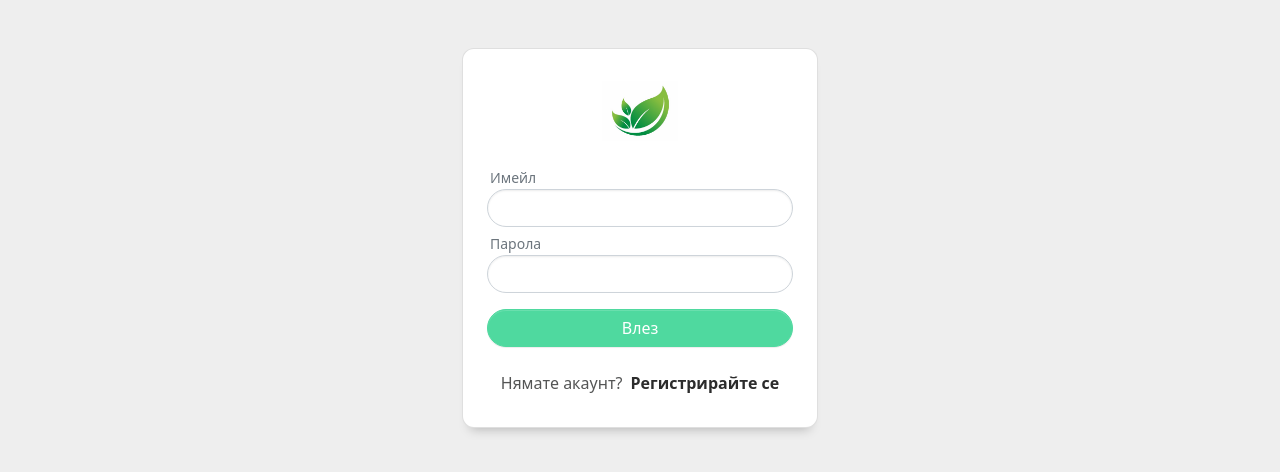
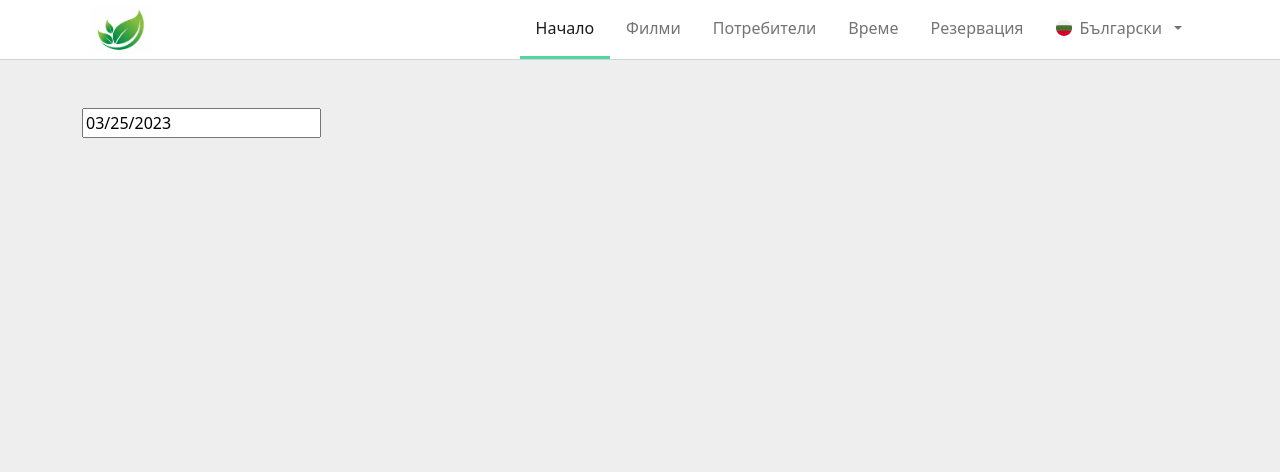
Before and after one commit to AlexanderPPetrov/react-2023-spa-master, a React (Create React App) app: page / in a window 1280 px wide. Before the commit this address led to /login. Shown: the top 472 px of the page. Built offline with nearby package versions, Linux system fonts and the light colour scheme.

Commit message:
added example

```diff
--- a/package.json
+++ b/package.json
@@ -10,9 +10,11 @@
     "bootstrap": "^5.1.3",
     "chart.js": "^4.2.1",
     "formik": "^2.2.9",
+    "moment": "^2.29.4",
     "react": "^17.0.2",
     "react-bootstrap": "^2.1.1",
     "react-chartjs-2": "^5.2.0",
+    "react-datepicker": "^4.11.0",
     "react-device-detect": "^2.2.3",
     "react-dom": "^17.0.2",
     "react-i18next": "^12.2.0",
--- a/src/AppRouter.js
+++ b/src/AppRouter.js
@@ -14,13 +14,13 @@ function AppRouter() {
       <BrowserRouter>
         <Routes>
             <Route path="/" element={<ProtectedRoute/>}>
-              <Route index element={<HomePage />} />
+              <Route index element={<BookingPage />} />
               <Route path="movies" element={<MoviesPage />} />
               <Route path="login" element={<LoginPage />} />
               <Route path="users" element={<UsersPage />} />
               <Route path="admin" element={<div />} />
               <Route path="weather" element={<WeatherPage />} />
-              <Route path="booking" element={<BookingPage />} />
+              <Route path="booking" element={<HomePage />} />
             </Route>
         </Routes>
       </BrowserRouter>
--- a/src/ProtectedRoute.js
+++ b/src/ProtectedRoute.js
@@ -29,13 +29,13 @@ const ProtectedRoute = () => {
     }
 
     return <>
-     {/* {!isLoginRoute() && <AppNavbar/>} */}
-     {/* <Outlet /> */}
-        {!isLoginRoute() && <AppNavbar/>}
+     {!isLoginRoute() && <AppNavbar/>}
+     <Outlet />
+        {/* {!isLoginRoute() && <AppNavbar/>}
         <main className="flex-shrink-0">
             { getRoute()}
         </main>
-        {!isLoginRoute() && <AppFooter/>}
+        {!isLoginRoute() && <AppFooter/>} */}
     </>
 }
 
--- a/src/components/Workstation.js
+++ b/src/components/Workstation.js
@@ -1,13 +1,13 @@
 
-function Workstation({isLeft, workstation}) {
+function Workstation({isLeft, user, onBook}) {
 
     return <div className={`place ${isLeft ? 'left' : 'right'}`}>
     <div className="workstation d-flex align-items-center">
         <div className="chair"></div>
-        <div className="desk d-flex align-items-center justify-content-center">
-            <div className={`d-flex align-items-center justify-content-center user-placeholder ${workstation?.user ? 'occupied' : ''}`}>
-                {workstation?.user && <div className="user-abbreviation ">
-                    {workstation?.user}
+        <div onClick={()=> onBook()} className="desk d-flex align-items-center justify-content-center">
+            <div className={`d-flex align-items-center justify-content-center user-placeholder ${user ? 'occupied' : ''}`}>
+                {user && <div className="user-abbreviation ">
+                    {user}
                 </div>}
             </div>
         </div>
--- a/src/pages/BookingPage.js
+++ b/src/pages/BookingPage.js
@@ -1,109 +1,154 @@
 import Workstation from "../components/Workstation"
+import DatePicker from "react-datepicker";
+import "react-datepicker/dist/react-datepicker.css";
+import { useState } from 'react';
+import moment from 'moment';
 
 function BookingPage() {
 
-    const columns = [[
-        {
-            id: 1,
-            user: "",
-        },
-        {
-            id: 2,
-            user: "",
-        },
-        {
-            id: 3,
-            user: "AB",
-        },
-        {
-            id: 4,
-            user: "",
-        },
-        {
-            id: 5,
-            user: "",
-        },
-    ], [
-        {
-            id: 6,
-            user: "",
-        },
-        {
-            id: 7,
-            user: "CD",
-        },
-        {
-            id: 8,
-            user: "",
-        },
-    ]];
 
-    function getWorkStations(column) {
-        return column.map((workstation, index) => {
-            return <Workstation
-                key={workstation.id}
-                isLeft={index % 2 === 0}
-                workstation={workstation}
-            ></Workstation>
+
+
+    const workoutTemplate = {
+        name: "Пилатес",
+        days: [1,3,5],
+        time: [
+            {
+                hour: 9,
+                minutes: 30,
+            },
+            {
+                hour: 10,
+                minutes: 30,
+            },
+            {
+                hour: 11,
+                minutes: 30,
+            }
+        ],
+        freeSpaces: 10,
+    }
+
+
+    const [startDate, setStartDate] = useState(new Date());
+    const [workouts, setWorkouts] = useState([]);
+    const [bookedPlace, setBookedPlace] = useState(null);
+
+
+    const [selectedWorkout, setSelectedWorkout] = useState({});
+
+
+
+    //TODO
+    const confirmBooking = () => {
+        // gather data from
+        // selectedWorkout & bookedPlace & currentUser
+        // save to db, show modal on success with summary data of what happened
+    }
+
+    const selectWorkout = (workoutSelected) => {
+        //Check for existing workout on this date in backend
+        // if it exists setSelectedWorkout from response
+
+        // if it doesnt exist generate from here
+
+        const workout = {
+            workoutTemplate,
+            workoutDate: moment(workoutSelected.date).toDate(),
+            freeSpaces: workoutTemplate.freeSpaces,
+            reservedPlaces: [{
+                user: "PB",
+                bookedPlace: 2
+            }],
+        }
+
+        setSelectedWorkout(workout)
+    }
+
+    const selectDate = (date) => {
+        setStartDate(date)
+        const selectedDate = moment(date)
+        const generatedWorkouts = workoutTemplate.time.map(time => {
+            const generatedDate = selectedDate.hours(time.hour).minutes(time.minutes).format('MMM Do YY HH:mm')
+            return {
+                date: generatedDate
+            }
+        })
+
+        setWorkouts(generatedWorkouts)
+    }
+
+    const getWorkouts = () => {
+
+        return workouts.map( (workout, index) => {
+            return <div className="p-3"
+                onClick={() => selectWorkout(workout)}
+                key={index}>
+                {workout.date}
+            </div>
         })
     }
 
-    function getColumns() {
-        return columns.map((column, index) => {
-            return <div key={index} className="booking-column mx-2">
-                    <div className="d-flex flex-wrap">
-                        {getWorkStations(column)}
-                    </div>
-                </div>
+    function getUser(index) {
+        //Previously reserved spots
+        const existingBooking = selectedWorkout?.reservedPlaces
+        .find(reservedPlace => reservedPlace.bookedPlace === index)
+
+        if(existingBooking) {
+            return existingBooking.user
+        }
+
+        //Reserved by current user spot
+        const isCurrentBooking = index === bookedPlace
+        if(isCurrentBooking) {
+            return "AB"
+        }
+
+        //Free spot
+        return null;
+    }
+
+    function getAvailablePlaces(column) {
+
+        const freeSpaces = Array.from({length:selectedWorkout?.freeSpaces || 0 }, (_, i) => i + 1);
+
+        return freeSpaces.map((freeSpace, index) => {
+            return <Workstation
+                onBook={() => {
+                    if(index === bookedPlace) {
+                        setBookedPlace(null)
+                    } else {
+                        setBookedPlace(index)
+                    }
+                }}
+                key={index}
+                isLeft={index % 2 === 0}
+                user={getUser(index)}
+            />
         })
     }
 
 
-
+    function isWeekday(date) {
+        const day = date.getDay();
+        return workoutTemplate.days.includes(day)
+      }
 
     return <div className="container">
     <div className="row">
         <div className="col-md-4">
-            Booking page
+        <DatePicker
+            selected={startDate}
+            onChange={(date) => selectDate(date)}
+            filterDate={isWeekday}
+        />
+
+        {getWorkouts()}
+
         </div>
         <div className="col-md-8">
             <div className="d-flex">
-                {getColumns()}
-                {/* <div className="booking-column mx-2">
-                    <div className="d-flex flex-wrap">
-
-
-                        <div className="left place my-2">
-                            <div className="workstation d-flex align-items-center">
-                                <div className="chair"></div>
-                                <div className="desk d-flex align-items-center justify-content-center">
-                                    <div className="user-placeholder"></div>
-                                </div>
-                            </div>
-                        </div>
-
-                        <div className="right place my-2">
-                            <div className="workstation d-flex align-items-center">
-                                <div className="chair"></div>
-                                <div className="desk d-flex align-items-center justify-content-center">
-                                    <div className="user-placeholder occupied">
-                                        <div className="user-abbreviation">AB</div>
-                                    </div>
-                                </div>
-                            </div>
-                        </div>
-                        <div className="left place my-2 px-2"></div>
-                        <div className="right place my-2 px-2"></div>
-                        <div className="left place my-2 px-2"></div>
-                    </div>
-                </div>
-                <div className="booking-column mx-2">
-                    <div className="d-flex flex-wrap">
-                        <div className="left place my-2 px-2"></div>
-                        <div className="right place my-2 px-2"></div>
-                        <div className="left place my-2 px-2"></div>
-                    </div>
-                </div> */}
+                {getAvailablePlaces()}
             </div>
         </div>
     </div>
```
Also changed, not shown: 1 other file (tests, documents, lock files or other folders).
